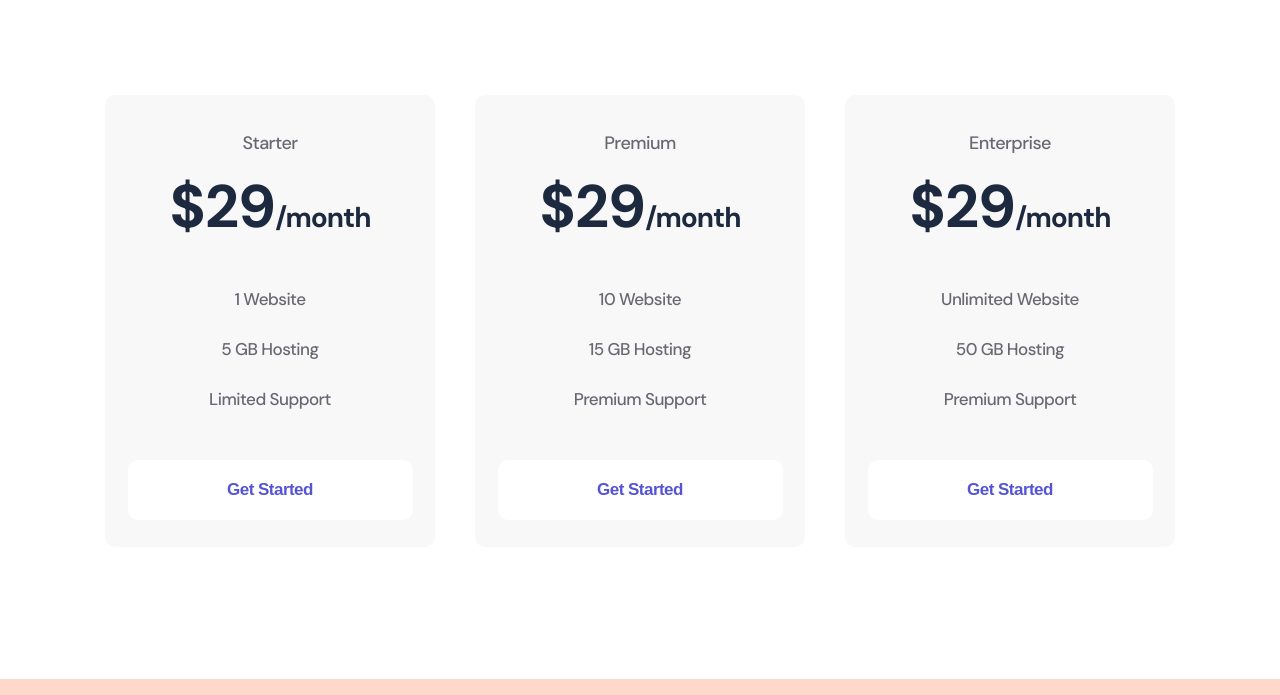
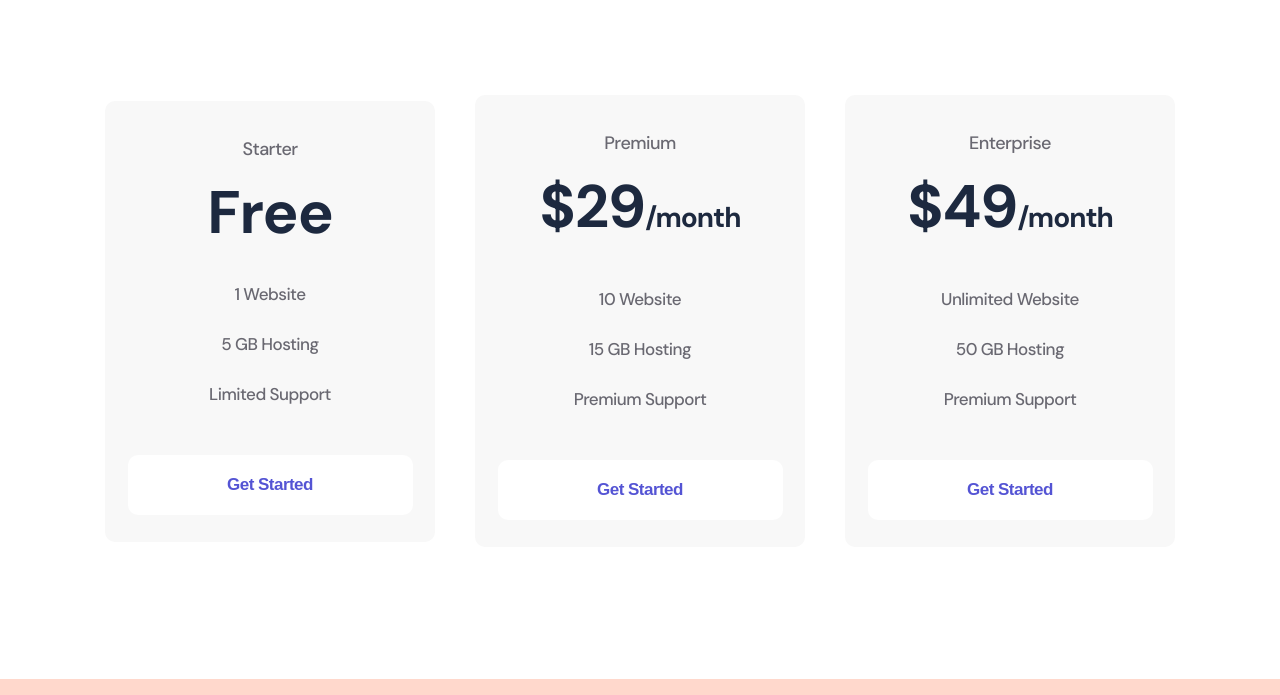
Before and after one commit to Natalyfuture/logoipsum, a plain HTML site: page index.html in a window 1280 px wide. Shown: the part 1565-2260 px from the top of the page. Drawn offline with nearby package versions, Linux system fonts and the light colour scheme.

Commit message:
Add files via upload

```diff
--- a/index.html
+++ b/index.html
@@ -91,7 +91,7 @@
                         Starter
                     </p>
                     <h3 class="item_title">
-                        $29<span>/month</span>
+                        Free
                     </h3>
                     <ul>
                         <li class="item_li">
@@ -135,7 +135,7 @@
                         Enterprise
                     </p>
                     <h3 class="item_title">
-                        $29<span>/month</span>
+                        $49<span>/month</span>
                     </h3>
                     <ul>
                         <li class="item_li">
```
